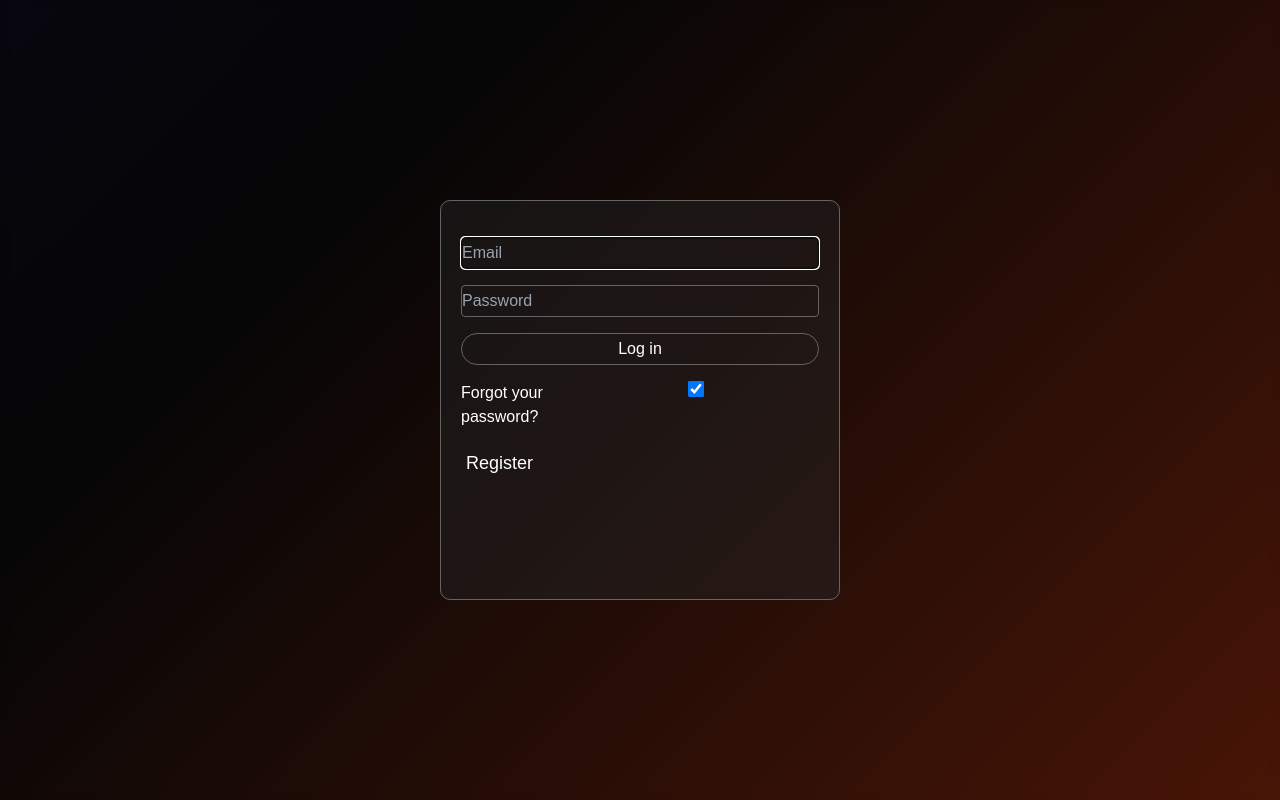
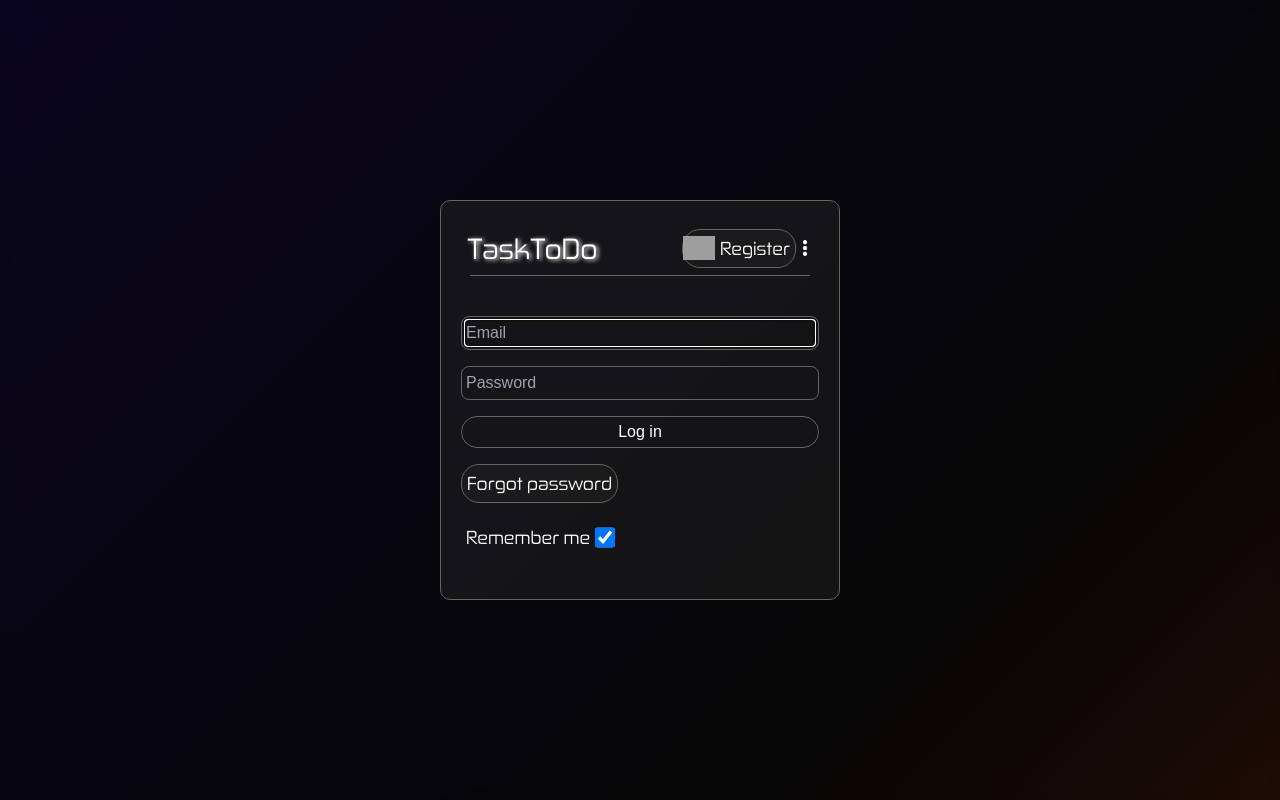
Before and after one commit to somethink000/TaskToDo, a Laravel app: page / in a window 1280 px wide. Run offline with Laravel 12, Linux system fonts and the light colour scheme; style sheets or scripts are compiled from the project's sources; grey boxes are pictures that could not be loaded.

Commit message:
logon register styles

```diff
--- a/public/css/base.css
+++ b/public/css/base.css
@@ -43,6 +43,10 @@ time, mark, audio, video {
 	}
 }
 
+@font-face {
+	font-family: genfont;
+	src: url("/fonts/evil.otf");
+}
 
 
 body {
@@ -50,13 +54,9 @@ body {
 	flex-direction: column;
 	width: 100%;
 	min-height: 100vh;
-	/* background-color: rgba(20, 20, 20, 1);
-	background-size: 100%;
-	background-repeat: repeat-y; */
-
-	background: linear-gradient(-45deg, #aa2800, #000000, #0f0044, #000000);
+	background: linear-gradient(-45deg, #aa2800, #000000, #0f0044, #6a008a);
 	background-size: 400% 400%;
-	animation: gradient 15s ease infinite;
+	animation: gradient 30s ease infinite;
 	height: 100vh;
 }
 app {
@@ -85,6 +85,7 @@ table {
 
 a {
 	pointer-events: all;
+	font-family: genfont;
 }
 
 ttl {
@@ -93,6 +94,7 @@ ttl {
 	font-size: 28px;
 	font-weight: 200;
 	text-shadow: 2px 1px 4px white;
+	font-family: genfont;
 }
 
 txt {
@@ -100,20 +102,41 @@ txt {
 	padding: 5px;
 	font-size: 18px;
 	font-weight: 200;
+
+	font-family: genfont;
 	/* text-shadow: 0px 1px 1px white; */
+}
+
+
+formCont{
+    display: flex;
+    width: 100%;
+    height: 100%;
+    justify-content: center;
+    align-items: center;
+
+
+	form{
+		width: 100%;
+	}
+}
+inpBox{
+	width: 100%;
+	padding: 4px;
+	border-radius: 8px;
 }
 
 input {
 	display: flex;
     width: 100%;
-    height: 100%;
+    /* height: 100%; */
     font-size: 16px;
     border: none;
     /* border-bottom: 1px solid rgb(100, 100, 100); */
-	padding: px;
-	border-radius: 4px;
+	/* margin: 10px; */
+
     color: aliceblue;
-    height: 16px;
+
     background-color: rgba(0, 0, 0, 0);
 }
 
@@ -148,7 +171,7 @@ button:active {
 	background-color: rgba(34, 34, 34, 0.5);
 }
 .wh-box {
-	background-color: rgb(255, 255, 255);
+	background-color: rgb(34, 34, 34);
 }
 
 .main-border{
--- a/resources/js/components/DateTaskBox.vue
+++ b/resources/js/components/DateTaskBox.vue
@@ -64,10 +64,12 @@
             },
 
             unpinTask(task, index) {
+
                 task.planed_at = null;
                 this.boxes.get(task.taskboxId).tasks.unshift(task);
 				this.tasks.splice(index, 1);
                 this.updateTask(task);
+                // console.log(this.boxes.get(task.taskboxId));
             },
 		}
 	});
@@ -87,17 +89,17 @@
             v-model="tasks"
             :group="{ name: 'tasks', pull: true, put: true}",
             @change="dateChanged"
-            item-key="id">
+            item-key="id"
+            :animation="200"
+            >
 
             <template #item="{element, index}">
                 <task v-if="boxes.get(element.taskboxId) != null" class="bl-box main-border" v-bind:class="{ 'complete' : element.done == true}" >
                     <txt class="taskcat">{{ boxes.get(element.taskboxId).title.slice(0, 4)}}</txt>
                     <txt class="text">{{element.text}}</txt>
                     <task_acts>
-                        <DropDown image="/images/dots.png" size="18">
-                            <a class="bl-box" @click="unpinTask(element, index)"><img src="/images/unpin.png" width="22" />Unpin</a>
-                            <a class="bl-box" @click="compliteTask(element, index)"><img src="/images/check.png" width="22" />Complete</a>
-                        </DropDown>
+                        <!-- <a class="bl-box" @click="unpinTask(element, index)"><img src="/images/unpin.png" width="22" />Unpin</a> -->
+                        <ImageButton @click="compliteTask(element, index)" image="/images/check.png" size="18"/>
                     </task_acts>
                 </task>
             </template>
--- a/resources/js/components/Header.vue
+++ b/resources/js/components/Header.vue
@@ -24,9 +24,9 @@
 			<slot />
 
 			<DropDown image="/images/dots.png" size="18">
-				<a class="bl-box" @click="compliteTask(element, index)"><img :src="image" width="22" />Discord</a>
-				<a class="bl-box" @click="compliteTask(element, index)"><img :src="image" width="22" />Donate</a>
-				<a class="bl-box" @click="compliteTask(element, index)"><img :src="image" width="22" />Showcase</a>
+				<a class="wh-box" href="https://discord.gg/Uwe8wxEt"><img src="/images/dis.png" width="22" />Discord</a>
+				<a class="wh-box" href="https://www.donationalerts.com/r/some1think"><img src="/images/energy.png" width="22" />Donate</a>
+				<a class="wh-box" href=""><img src="/images/ytb.png" width="22" />Showcase</a>
 			</DropDown>
 		</controls>
 
--- a/resources/js/components/TaskBox.vue
+++ b/resources/js/components/TaskBox.vue
@@ -52,6 +52,8 @@
 
             onTaskEnter() {
 
+
+
 				axios.post('/api/tasks', this.form, {
 					headers: {
 						"Content-type": "application/json"
@@ -67,6 +69,8 @@
 
 					}
 				})
+
+                this.form.text = "";
 			},
             deleteTask(id, idx) {
                 axios.delete('/api/tasks/' + id)
@@ -174,7 +178,6 @@
 
             orderChanged(item) {
                 this.updateSort();
-
                 if (item.added != null ){
                     var task = item.added.element;
                     task.taskboxId = this.id;
@@ -195,12 +198,14 @@
 
         <taskBoxHeader>
 
-            <input v-if="taskForm == true" v-on:keyup.enter="onTaskEnter()" v-model="this.form.text"  type="text" placeholder="New task" >
+
+            <input v-if="taskForm == true" v-on:keyup.enter="onTaskEnter" ref="inp" v-model="this.form.text"  type="text" placeholder="New task" >
+
             <ttl v-else >{{ title }}</ttl>
 
             <DropDown image="/images/dots.png" size="24">
-                <a class="bl-box" @click="toggleTaskForm()">Add Task</a>
-                <a class="bl-box" @click="deleteTaskBox()">Delete</a>
+                <a class="wh-box" @click="toggleTaskForm()">Add Task</a>
+                <a class="wh-box" @click="deleteTaskBox()">Remove</a>
             </DropDown>
         </taskBoxHeader>
 
@@ -212,8 +217,9 @@
         ghost-class="ghost"
         v-model="tasks"
         @change="orderChanged"
-        :group="{ name: 'tasks', pull: true, put: true }",
-        item-key="id">
+        :group="{ name: 'tasks', pull: true, put: true }"
+        :animation="200"
+        >
 
         <template #item="{element, index} ">
             <task class="bl-box main-border" v-bind:class="{ 'complete' : element.done == true, 'planed' : element.planed_at != null && element.done != true }" >
@@ -221,10 +227,6 @@
                 <task_acts>
                     <ImageButton @click="deleteTask(element.id, index)" image="/images/cross.png" size="18"/>
                     <ImageButton @click="compliteTask(element, index)" image="/images/check.png" size="18"/>
-                    <!-- <DropDown image="/images/dots.png" size="18">
-                        <a class="bl-box" @click="compliteTask(element, index)">Complete</a>
-                        <a class="bl-box" @click="deleteTask(element.id, index)">Delete</a>
-                    </DropDown> -->
                 </task_acts>
             </task>
         </template>
@@ -256,7 +258,7 @@
     width: 300px;
     margin: 10px;
     max-height: 45vh;
-
+    padding-bottom: 10px;
 
         taskBoxHeader {
             display: flex;
--- a/resources/js/components/TaskBoxForm.vue
+++ b/resources/js/components/TaskBoxForm.vue
@@ -56,9 +56,11 @@
 
             <taskCreateFormBox>
 
-                <taskForm>
-                    <input class="main-border" v-on:keyup.enter="store()" v-model="form.title" type="text" id="newTaskBoxInput"  placeholder="Task box name">
-                </taskForm>
+
+                <inpBox class="main-border">
+                    <input v-on:keyup.enter="store()" v-model="form.title" type="text" id="newTaskBoxInput"  placeholder="Task box name">
+                </inpBox>
+
 
                 <button class="main-border bl-box" @click.prevent="store()">
                     <txt>Create</txt>
@@ -108,9 +110,8 @@
                 flex-direction: column;
                 align-items: center;
 
-                taskForm{
-                    display: flex;
-                    width: 100%;
+                inpBox{
+
                     margin-top: 30px;
                 }
 
--- a/resources/js/pages/ToDo.vue
+++ b/resources/js/pages/ToDo.vue
@@ -69,7 +69,7 @@
 
 						for (var v = box.tasks.length-1; v >= 0; --v) {
 							var task = box.tasks[v];
-							console.log(task);
+
 							if (task.planed_at != null) {
 
 								var lesToday = new Date(task.planed_at).getDay() < today.getDay();
@@ -189,7 +189,7 @@
 				flex-direction: row;
 				flex-wrap: wrap;
 				align-items: flex-start;
-				justify-content: center;
+				/* justify-content: center; */
 				width: 80%;
 				overflow: auto;
 				max-height: 100%;
--- a/resources/js/pages/auth/Login.vue
+++ b/resources/js/pages/auth/Login.vue
@@ -4,6 +4,9 @@
 import { useAuthStore } from '@/stores/auth.js'
 import { mapActions } from 'pinia'
 import centerPanel from '@/components/centerPanel.vue';
+import Header from '@/components/Header.vue';
+import CircleButtonImage from '@/components/CircleButtonImage.vue';
+
 
 export default {
   data: () => {
@@ -17,7 +20,7 @@ export default {
     }
   },
   components: {
-    centerPanel,
+    centerPanel, Header, CircleButtonImage
   },
   methods: {
     ...mapActions(useAuthStore, ['attempt_user', 'set_user']),
@@ -55,14 +58,20 @@ export default {
 <template>
 
   <centerPanel>
+        <Header>
+          <CircleButtonImage @click="this.$router.push('Register')" title="Register" image="/images/plus.png"/>
+        </Header>
 
+        <formCont>
           <form @submit.prevent="login">
 
+            <inpBox class="main-border colItem">
+              <input v-model="data.email" id="email" type="email" placeholder="Email" name="email" required="required" autofocus="autofocus">
+            </inpBox>
 
-              <input class="colItem main-border" v-model="data.email" id="email" type="email" placeholder="Email" name="email" required="required" autofocus="autofocus">
-
-
-              <input class="colItem main-border" v-model="data.password" id="password" type="password" placeholder="Password" name="password" required="required" autocomplete="current-password">
+            <inpBox class="main-border colItem">
+              <input v-model="data.password" id="password" type="password" placeholder="Password" name="password" required="required" autocomplete="current-password">
+            </inpBox>
 
             <div v-if="errors">
               <span>{{ errors.message }}</span>
@@ -70,31 +79,41 @@ export default {
 
 
 
+            <button class="colItem main-border" type="submit">Log in</button>
+
+            <div class="colItem">
+              <CircleButtonImage @click="this.$router.push({ name: 'ForgotPassword' })" title="Forgot password" />
+            </div>
+
+            <checkContent class="colItem">
+                <txt>Remember me</txt>
+                <input v-model="data.remember" id="remember" type="checkbox" name="remember" >
+            </checkContent>
 
 
-
-              <button class="colItem main-border" type="submit">Log in</button>
-
-            <div class="colItem">
-              <router-link :to="{ name: 'ForgotPassword' }">
-                Forgot your password?
-              </router-link>
+          </form>
+        </formCont>
 
 
-
-              <input v-model="data.remember" id="remember" type="checkbox" name="remember">
-
-            </div>
-
-          </form>
-
-
-          <router-link class="colItem" :to="{ name: 'Register' }">
-            <txt>Register</txt>
-          </router-link>
 
 
 
   </centerPanel>
 
 </template>
+
+<style>
+  formCont{
+
+    checkContent{
+      display: flex;
+
+      input{
+        width: 20px;
+      }
+
+    }
+
+  }
+
+</style>
--- a/resources/js/pages/auth/Register.vue
+++ b/resources/js/pages/auth/Register.vue
@@ -5,6 +5,9 @@
 import { mapActions } from 'pinia'
 import { useAuthStore } from '@/stores/auth.js'
 import centerPanel from '@/components/centerPanel.vue';
+import Header from '@/components/Header.vue';
+import CircleButtonImage from '@/components/CircleButtonImage.vue';
+
 
 export default {
   data: () => {
@@ -19,7 +22,7 @@ export default {
     }
   },
   components: {
-    centerPanel
+    centerPanel, Header, CircleButtonImage
   },
   methods: {
     ...mapActions(useAuthStore, ['attempt_user']),
@@ -50,27 +53,37 @@ export default {
 
   <centerPanel>
 
+      <Header>
+        <CircleButtonImage @click="this.$router.push('Login')" title="Login" image="/images/check.png"/>
+      </Header>
+
+      <formCont>
         <form @submit.prevent="register">
 
-          <input class="colItem main-border" v-model="data.name" placeholder="Name" id="name" type="text" name="name" required="required" autofocus="autofocus">
+            <inpBox class="main-border colItem">
+              <input v-model="data.name" placeholder="Name" id="name" type="text" name="name" required="required" autofocus="autofocus">
+            </inpBox>
             <div v-if="errors && errors.name">
               <p v-for="(error, index) in errors.name" :key="'name-' + index" >{{ error }}</p>
             </div>
 
-
-          <input class="colItem main-border" v-model="data.email" placeholder="Email" id="email" type="email" name="email" required="required" autofocus="autofocus">
+            <inpBox class="main-border colItem">
+              <input v-model="data.email" placeholder="Email" id="email" type="email" name="email" required="required" autofocus="autofocus">
+            </inpBox>
             <div v-if="errors && errors.email">
               <p v-for="(error, index) in errors.email" :key="'email-' + index" >{{ error }}</p>
             </div>
 
-
-          <input class="colItem main-border" v-model="data.password" placeholder="Password" id="password" type="password" name="password" required="required" autocomplete="current-password">
+            <inpBox class="main-border colItem">
+              <input v-model="data.password" placeholder="Password" id="password" type="password" name="password" required="required" autocomplete="current-password">
+            </inpBox>
             <div v-if="errors && errors.password">
               <p v-for="(error, index) in errors.password" :key="'password-' + index" >{{ error }}</p>
             </div>
 
-
-          <input class="colItem main-border" v-model="data.password_confirmation" placeholder="Confirm password" id="password_confirmation" type="password" name="password_confirmation" required="required" autocomplete="current-password">
+            <inpBox class="main-border colItem">
+              <input v-model="data.password_confirmation" placeholder="Confirm password" id="password_confirmation" type="password" name="password_confirmation" required="required" autocomplete="current-password">
+            </inpBox>
             <div v-if="errors && errors.password_confirmation">
               <p v-for="(error, index) in errors.password_confirmation" :key="'password_confirmation-' + index" >{{ error }}</p>
             </div>
@@ -81,6 +94,6 @@ export default {
             </button>
 
         </form>
-
+      </formCont>
   </centerPanel>
 </template>
```
Also changed, not shown: public/fonts/evil.otf (added), public/images/dis.png (added), public/images/energy.png (added), public/images/ytb.png (added). Lines whose indentation alone changed are shown as unchanged.
